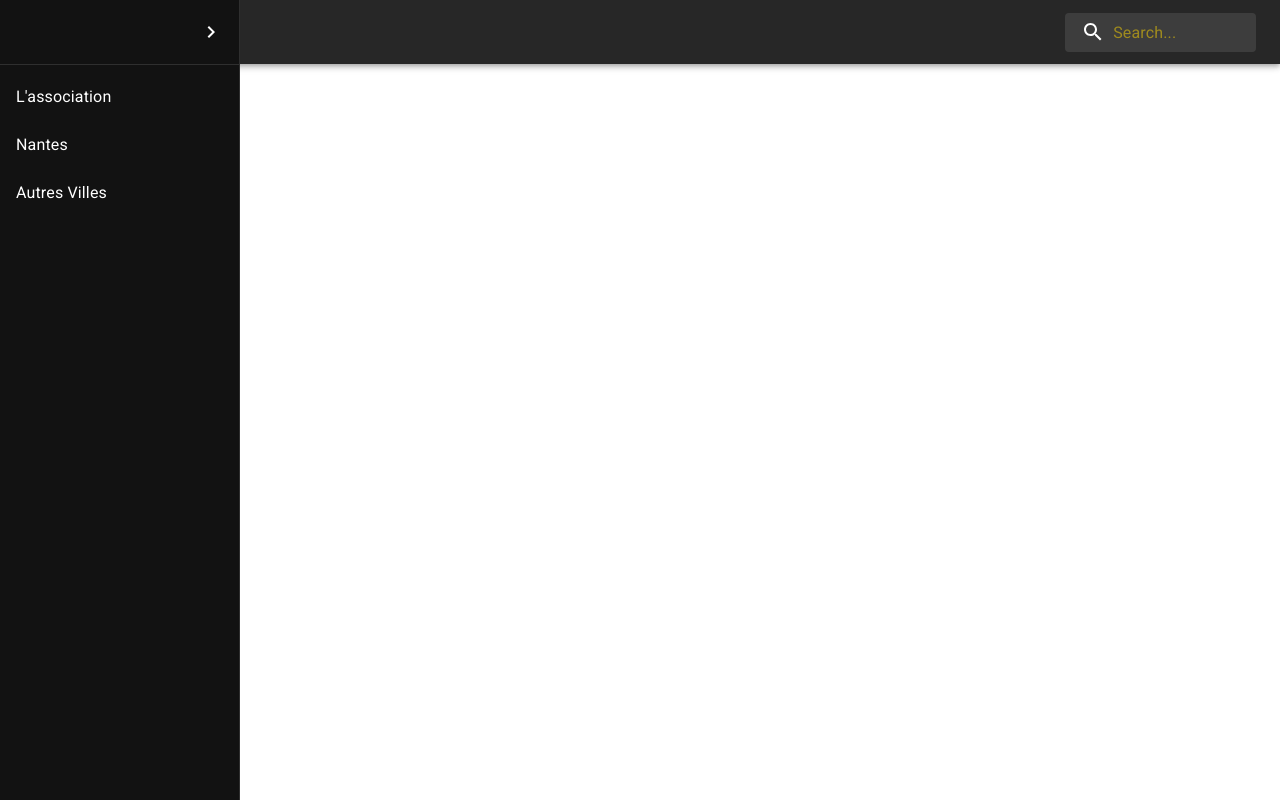
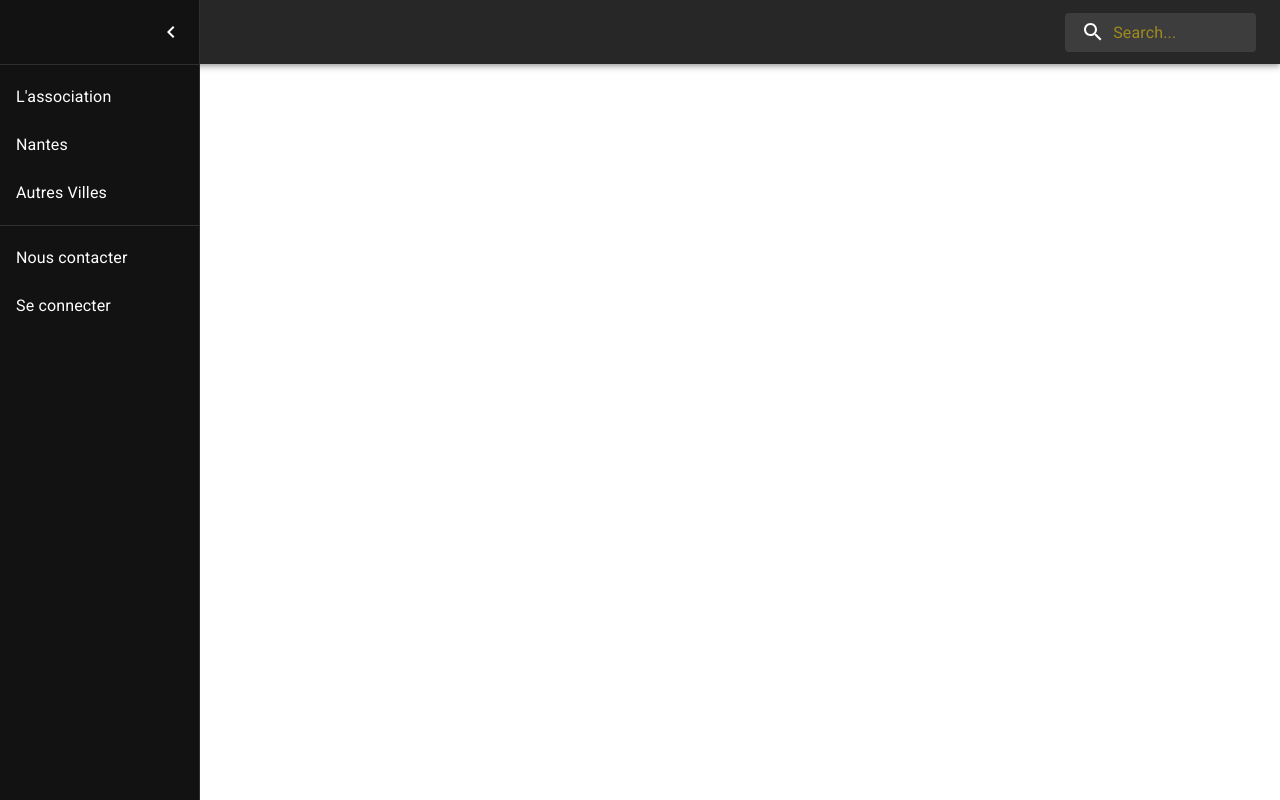
Before and after one commit to mpardal/Sensation_Kizomba, a Next.js app: page /menu in a window 1280 px wide. Both pictures are taken after a click on the button "open drawer". Built offline with nearby package versions, Linux system fonts and the light colour scheme.

Commit message:
NavBar evolution 2

```diff
--- /dev/null
+++ b/src/pages/firstPage.tsx
@@ -0,0 +1,7 @@
+import React from 'react'
+
+const FirstPage = () => {
+  return <h1>Hello</h1>
+}
+
+export default FirstPage()
--- a/src/pages/index.tsx
+++ b/src/pages/index.tsx
@@ -4,27 +4,13 @@ import Image from 'next/image'
 import styles from '../styles/Home.module.css'
 import { AppBar, Button, Toolbar } from '@mui/material'
 import Menu from './menu'
+import FirstPage from './firstPage'
 
 const Home: NextPage = () => {
   return (
-    <Menu />
-    // <>
-    //   <AppBar>
-    //     <Toolbar>
-    //       <div className="ml-auto">
-    //         <Button color="inherit">Gerg</Button>
-    //         <Button color="inherit">Gerg</Button>
-    //         <Button color="inherit">Gerg</Button>
-    //       </div>
-    //       <div>
-    //         <h1>LOGO</h1>
-    //       </div>
-    //     </Toolbar>
-    //   </AppBar>
-    //   <div className="p-4">
-    //     <Button>Toto</Button>
-    //   </div>
-    // </>
+    <>
+      <Menu />
+    </>
   )
 }
 
--- a/src/pages/menu.tsx
+++ b/src/pages/menu.tsx
@@ -2,7 +2,6 @@ import * as React from 'react'
 import { NextPage } from 'next'
 import cx from 'classnames'
 import MenuIcon from '@mui/icons-material/Menu'
-import MuiAppBar, { AppBarProps as MuiAppBarProps } from '@mui/material/AppBar'
 import SearchIcon from '@mui/icons-material/Search'
 import {
   AppBar,
@@ -15,15 +14,12 @@ import {
   List,
   ListItemButton,
   ListItem,
-  ListItemIcon,
   ListItemText,
   Toolbar,
   Typography,
 } from '@mui/material'
 import { styled, alpha, useTheme } from '@mui/material/styles'
-import { transcode } from 'buffer'
 import theme from 'tailwindcss/defaultTheme'
-import { ChevronLeft, ChevronRight } from '@mui/icons-material'
 import ChevronLeftIcon from '@mui/icons-material/ChevronLeft'
 import ChevronRightIcon from '@mui/icons-material/ChevronRight'
 
@@ -76,7 +72,7 @@ const DrawerHeader = styled('div')(({ theme }) => ({
   justifyContent: 'flex-end',
 }))
 
-const drawerWidth = 240
+const drawerWidth = 200
 
 const Menu = () => {
   const [open, setOpen] = React.useState(false)
@@ -96,20 +92,19 @@ const Menu = () => {
           <IconButton
             size="medium"
             edge="start"
-            color="inherit"
             aria-label="open drawer"
             onClick={handleDrawerOpen}
             // equivalent
-            sx={{ mr: 2, ...(open && { display: 'none' }) }}
-            className={cx('mr-2', open && 'hidden')}
+            // sx={{ mr: 2, ...(open && { display: 'none' }) }}
+            className={cx('mr-4', open && 'hidden', 'text-neutral-300')}
           >
             <MenuIcon />
           </IconButton>
           <Typography
             variant="h6"
-            noWrap
             component="div"
-            sx={{ flexGrow: 1, display: { xs: 'none', sm: 'block' } }}
+            // sx={{ flexGrow: 1, display: { xs: 'none', sm: 'block' } }}
+            className={cx('grow', 'none', 'sm:block', 'flex-nowrap')}
           >
             Home
           </Typography>
@@ -131,17 +126,28 @@ const Menu = () => {
           },
         }}
         variant="persistent"
-        anchor="left"
         open={open}
       >
         <DrawerHeader>
           <IconButton onClick={handleDrawerClose}>
-            {theme.direction === 'ltr' ? <ChevronLeftIcon /> : <ChevronRightIcon />}
+            {theme.direction === 'ltr' ? <ChevronRightIcon /> : <ChevronLeftIcon />}
           </IconButton>
         </DrawerHeader>
         <Divider />
         <List>
           {["L'association", 'Nantes', 'Autres Villes'].map((text, index) => {
+            return (
+              <ListItem key={text} disablePadding>
+                <ListItemButton>
+                  <ListItemText primary={text} />
+                </ListItemButton>
+              </ListItem>
+            )
+          })}
+        </List>
+        <Divider />
+        <List>
+          {['Nous contacter', 'Se connecter'].map((text, index) => {
             return (
               <ListItem key={text} disablePadding>
                 <ListItemButton>
```
Also changed, not shown: src/pages/home.tsx (deleted).
